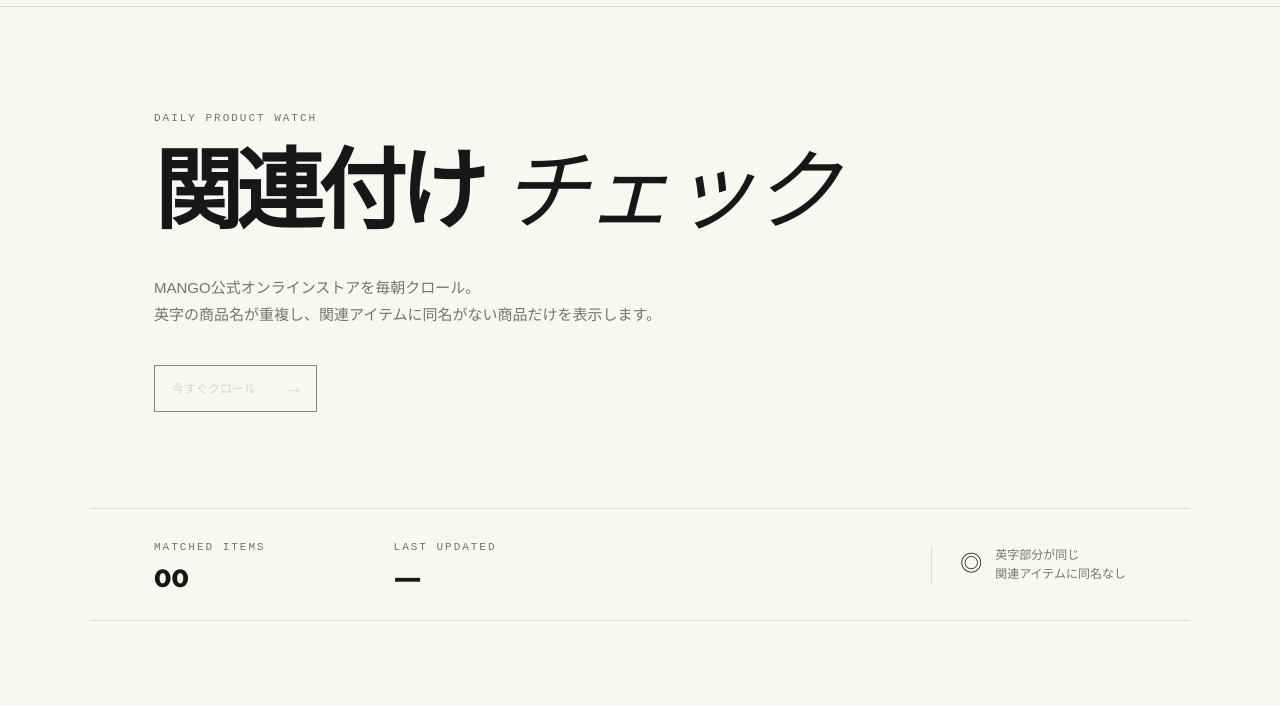
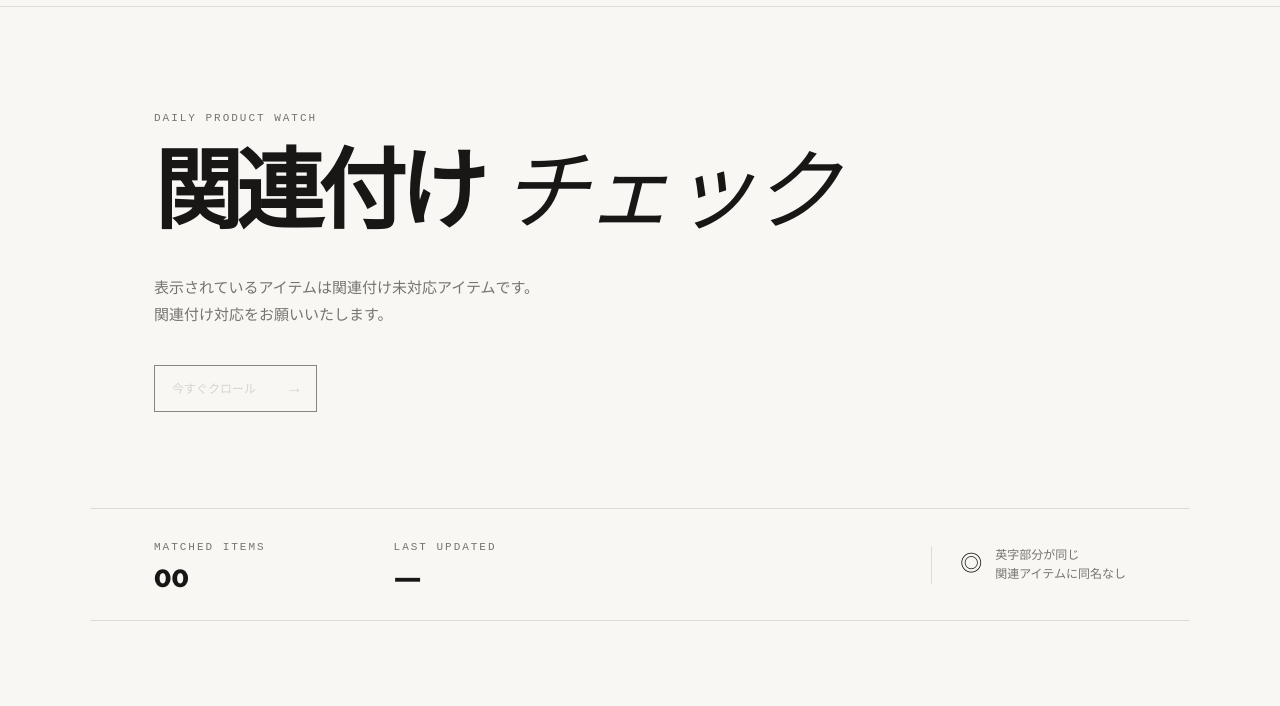
Before and after one commit to amikitamura285/MANGO_association, a website: page public/index.html in a window 1280 px wide. Shown: the part 65-771 px from the top of the page. Drawn offline with Linux system fonts and the light colour scheme; no server answers.

Commit message:
content: update association guidance text
Co-authored-by: Copilot <223556219+Copilot@users.noreply.github.com>

```diff
--- a/public/index.html
+++ b/public/index.html
@@ -15,7 +15,7 @@
     <section class="hero">
       <p class="eyebrow">DAILY PRODUCT WATCH</p>
       <h1>関連付け <em>チェック</em></h1>
-      <p class="lead">MANGO公式オンラインストアを毎朝クロール。<br>英字の商品名が重複し、関連アイテムに同名がない商品だけを表示します。</p>
+      <p class="lead">表示されているアイテムは関連付け未対応アイテムです。<br>関連付け対応をお願いいたします。</p>
       <button id="crawlButton" class="outline-button">今すぐクロール <span>→</span></button>
     </section>
     <section class="summary">
```
